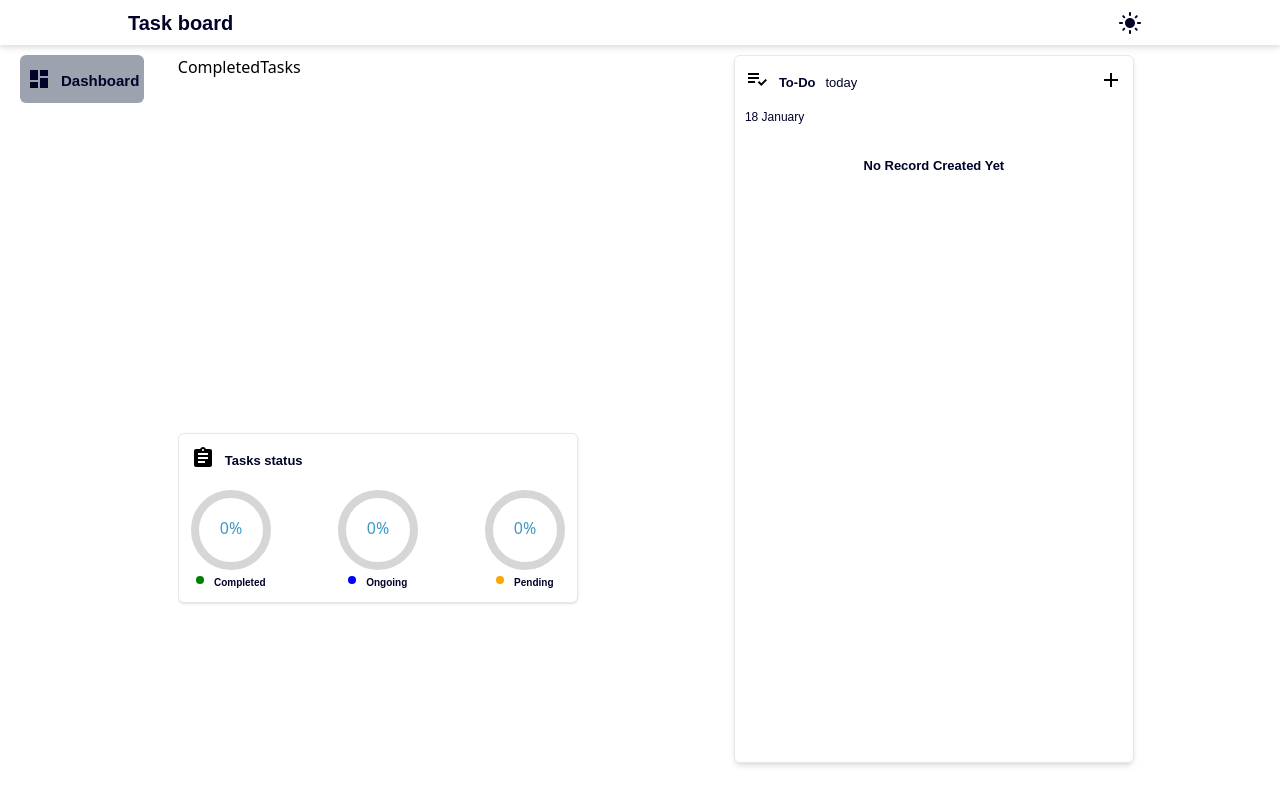
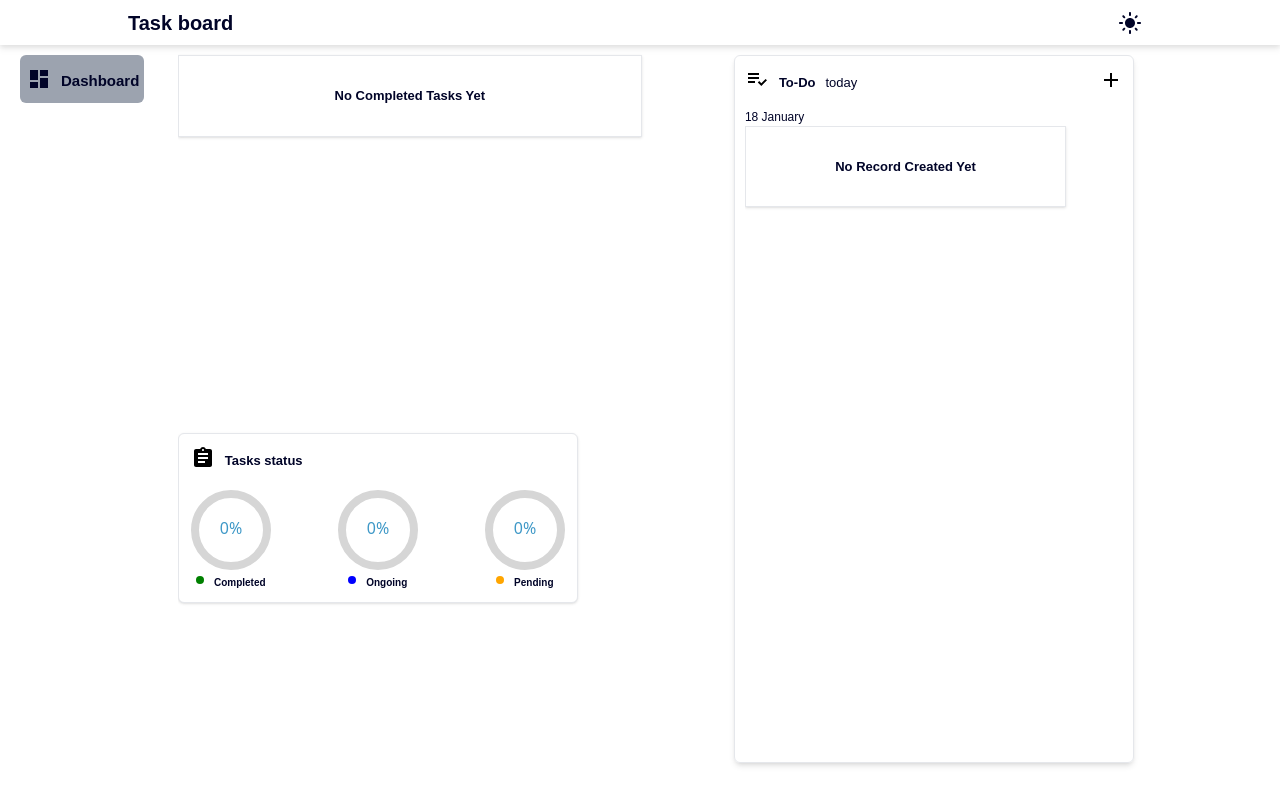
Before and after one commit to Biokes/task-management-app, a React (Create React App) app: page / in a window 1280 px wide. Built offline with nearby package versions, Linux system fonts and the light colour scheme.

Commit message:
update nav

```diff
--- a/src/components/commons/emptyComponent.tsx
+++ b/src/components/commons/emptyComponent.tsx
@@ -2,7 +2,7 @@ import React from 'react'
 
 export default function EmptyComponent(props: {text:string}) {
     return (
-            <p className={'py-[30px] w-full text-center capitalize'}>
+            <p className={'py-[30px] w-[85%] text-center capitalize border-[0.5px] shadow'}>
                 {props.text}
             </p>
     )
--- a/src/components/layouts/completedTasks.tsx
+++ b/src/components/layouts/completedTasks.tsx
@@ -1,10 +1,11 @@
 import styles from '../../styles.module.css'
 import React from 'react'
+import EmptyComponent from "../commons/emptyComponent";
 
 export default function CompletedTasks() {
     return (
         <div className={styles.completed}>
-            CompletedTasks
+            <EmptyComponent text={'No completed tasks yet'}/>
         </div>
     )
 }
--- a/src/components/layouts/todos.tsx
+++ b/src/components/layouts/todos.tsx
@@ -7,7 +7,7 @@ import CreateTaskModal from "./createTaskModal";
 import {Status, Task} from '../../types/interfaces';
 import styles from '../../styles.module.css'
 
-export default function Todos() {
+export default function     Todos() {
     const allTasks:Task[] =  FetchAllTasks()
     const today = new Date();
     const [isModalActive, setModalActive] = useState<boolean>(false)
```
Also changed, not shown: src/components/layouts/progress.tsx (line endings or trailing spaces).
